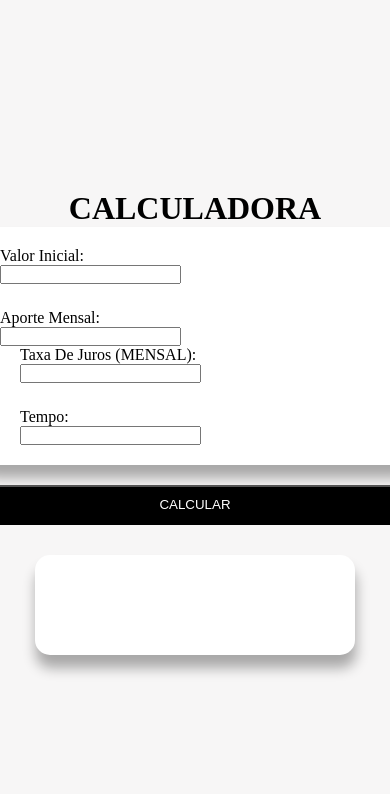
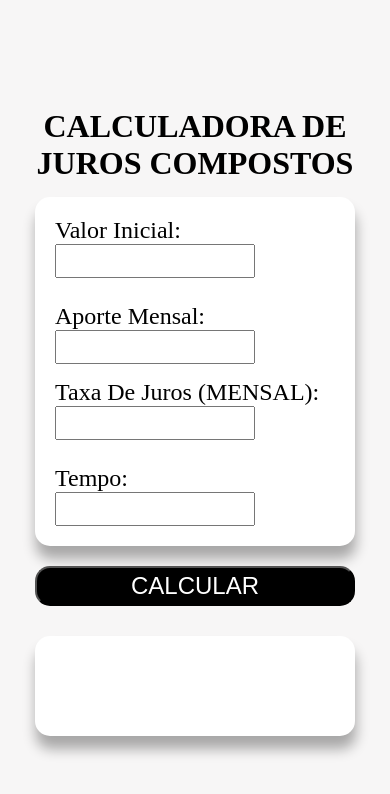
Before and after one commit to lp000x/CALC-JUROS, a plain HTML site: page index.html in a window 390 px wide. Drawn offline with Linux system fonts and the light colour scheme.

Commit message:
responsividade

```diff
--- a/calculadora.css
+++ b/calculadora.css
@@ -7,6 +7,10 @@
 body{
     background-color: rgb(247, 246, 246);
     height: 100vh;
+}
+
+form{
+    margin-top: 15px;
 }
 
 #calc{
@@ -71,6 +75,29 @@ body{
 }
 
 @media (max-width: 720px) {
+
+    h1{
+        font-size: 2em;
+        text-align: center;
+    }
+
+    form{
+        margin-top: 15px;
+    }
+    p{
+        font-size: 1.5em;
+    }
+
+    input{
+        height: 34px;
+        width: 200px;
+    }
+
+    #botao{
+        font-size: 1.5em;
+        width: 120px;
+    }
+
     #campos{
         display: flex;
         flex-direction: column;
@@ -79,4 +106,12 @@ body{
         box-shadow: 1px 13px 13px rgba(0, 0, 0, 0.322);
         padding: 20px;
     }
+
+    #lado2{
+        margin-left: 0px;
+        margin-top: 15px;
+    }
+    #lado1{
+       margin: 0px;
+    }
 }
--- a/index.html
+++ b/index.html
@@ -10,7 +10,7 @@
 
 
     <div id="calc">
-        <h1>CALCULADORA</h1>
+        <h1>CALCULADORA DE JUROS COMPOSTOS</h1>
         <form>
             <div id="campos">
                 <div id="lado1">
```
